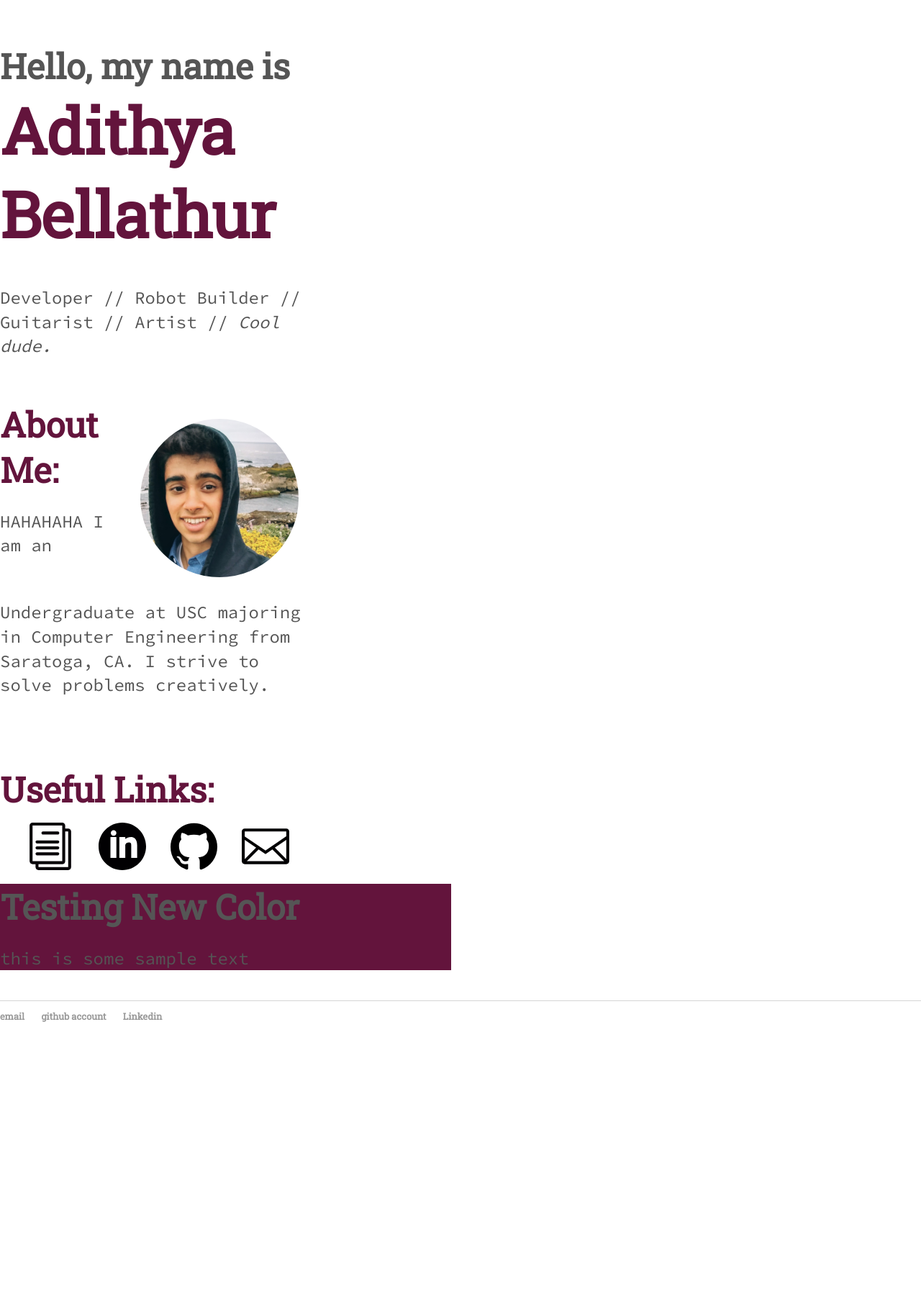
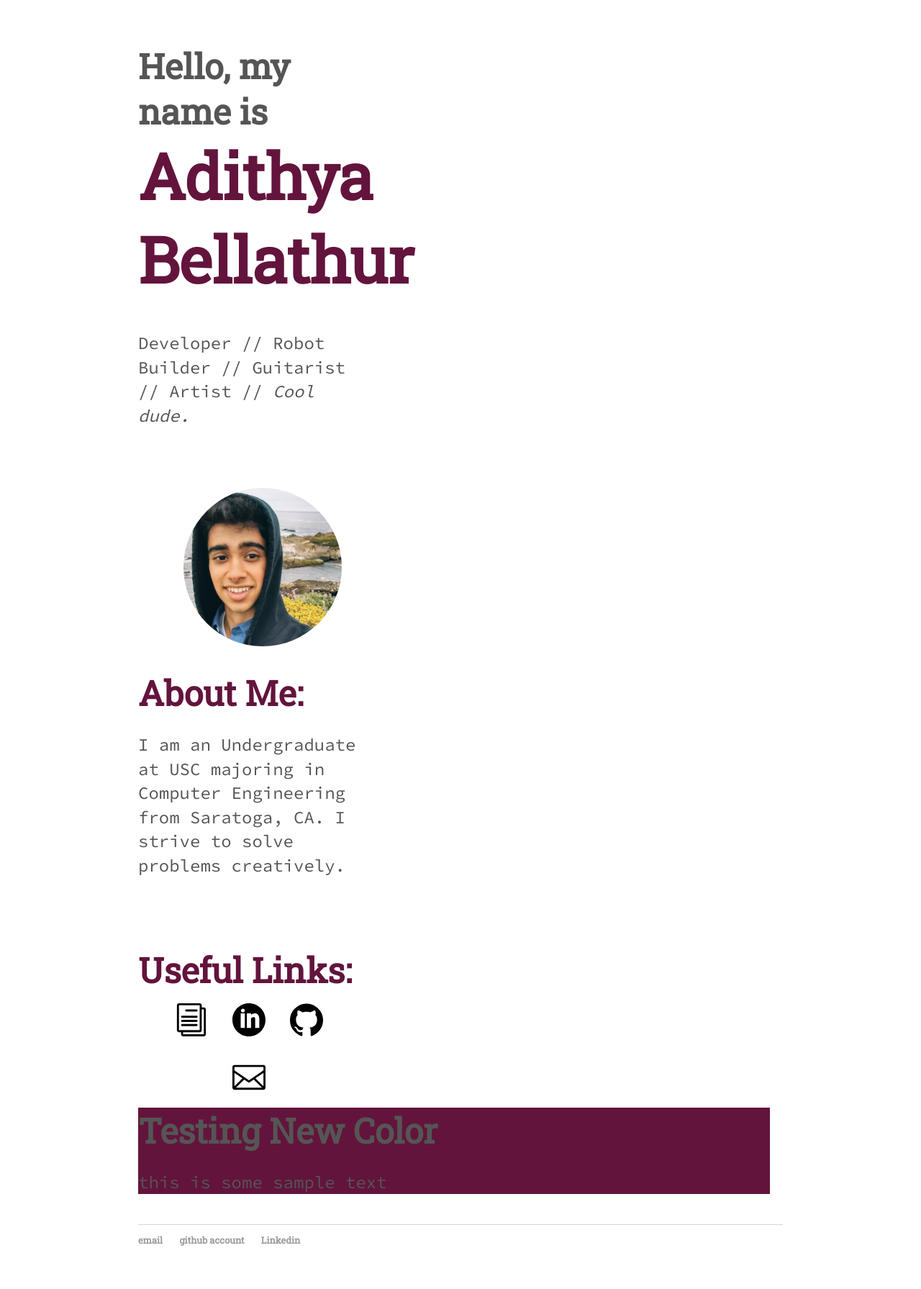
Before and after one commit to adibellathur/adibellathur.github.io, a Jekyll site: the page built from index.html, in a window 1280 px wide. Shown: the whole page at 72% size. Built offline with Jekyll 4.4.1, drawn with Linux system fonts in a browser that asks for light colours; before the commit the page ends 1480 px from its top, so only the background shows below that.

Commit message:
trying again

```diff
--- a/css/main.css
+++ b/css/main.css
@@ -1,6 +1,6 @@
 body {
     margin: 60px auto;
-    width: 100%;
+    width: 70%;
 }
 nav ul, footer ul {
     /*font-family:'Helvetica', 'Arial', 'Sans-Serif';
@@ -70,7 +70,7 @@
     list-style: none;
 }
 .theme-color {
-	width: 100%;
+	width: 200%;
 	background: #63143C;
 	margin: 0px;
 }
--- a/index.html
+++ b/index.html
@@ -15,7 +15,7 @@
 		<p style="float: right;"><img class="img-circle" src="pictures/me.jpg" height="220em" width="220em"></p>
 		<h3>About Me:</h3>
 		<p style="vertical-align:middle;">
-		HAHAHAHA I am an Undergraduate at USC majoring in Computer Engineering from Saratoga, CA. I strive to solve problems creatively.
+		I am an Undergraduate at USC majoring in Computer Engineering from Saratoga, CA. I strive to solve problems creatively.
 		</p>
 	</div>
 	<br>
```
